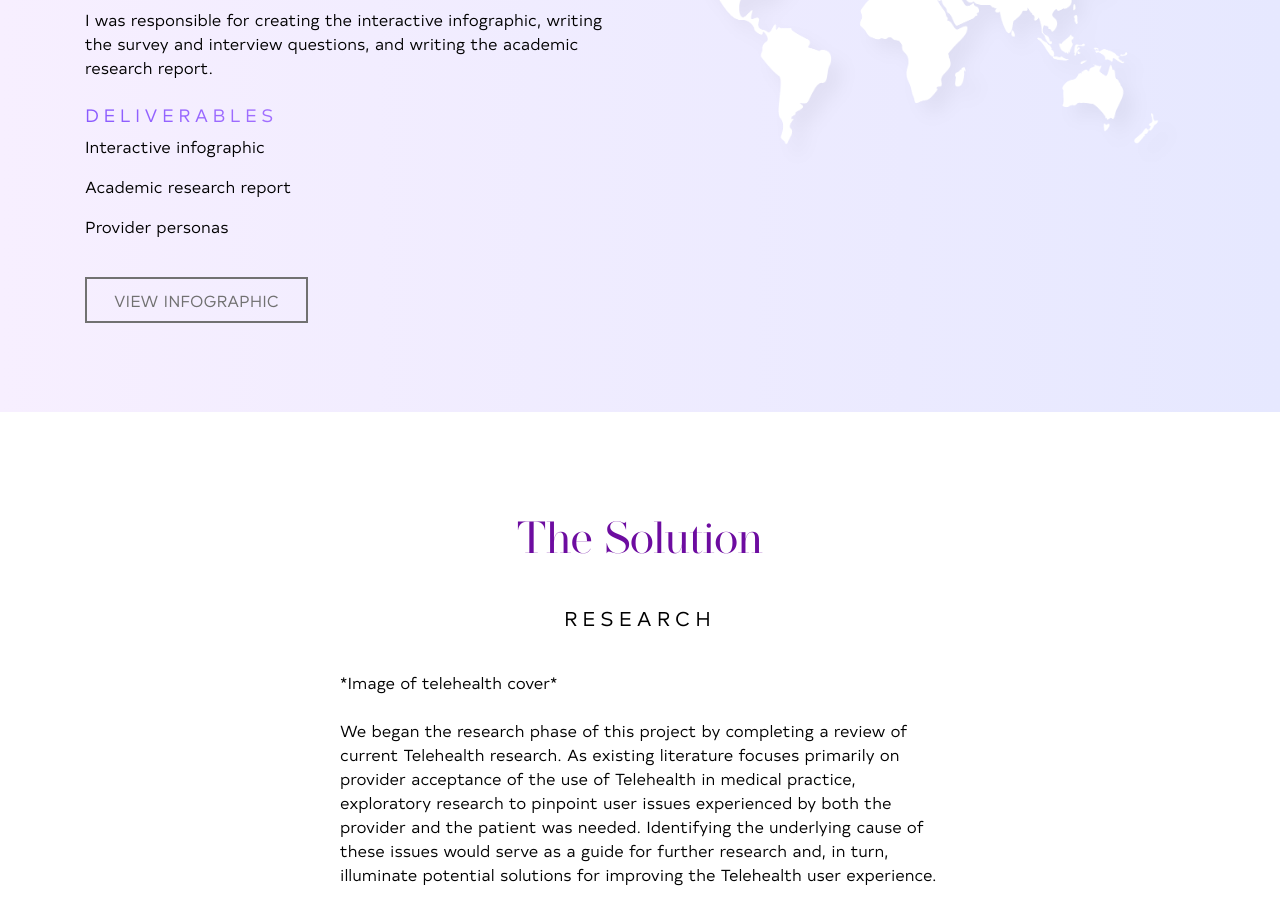
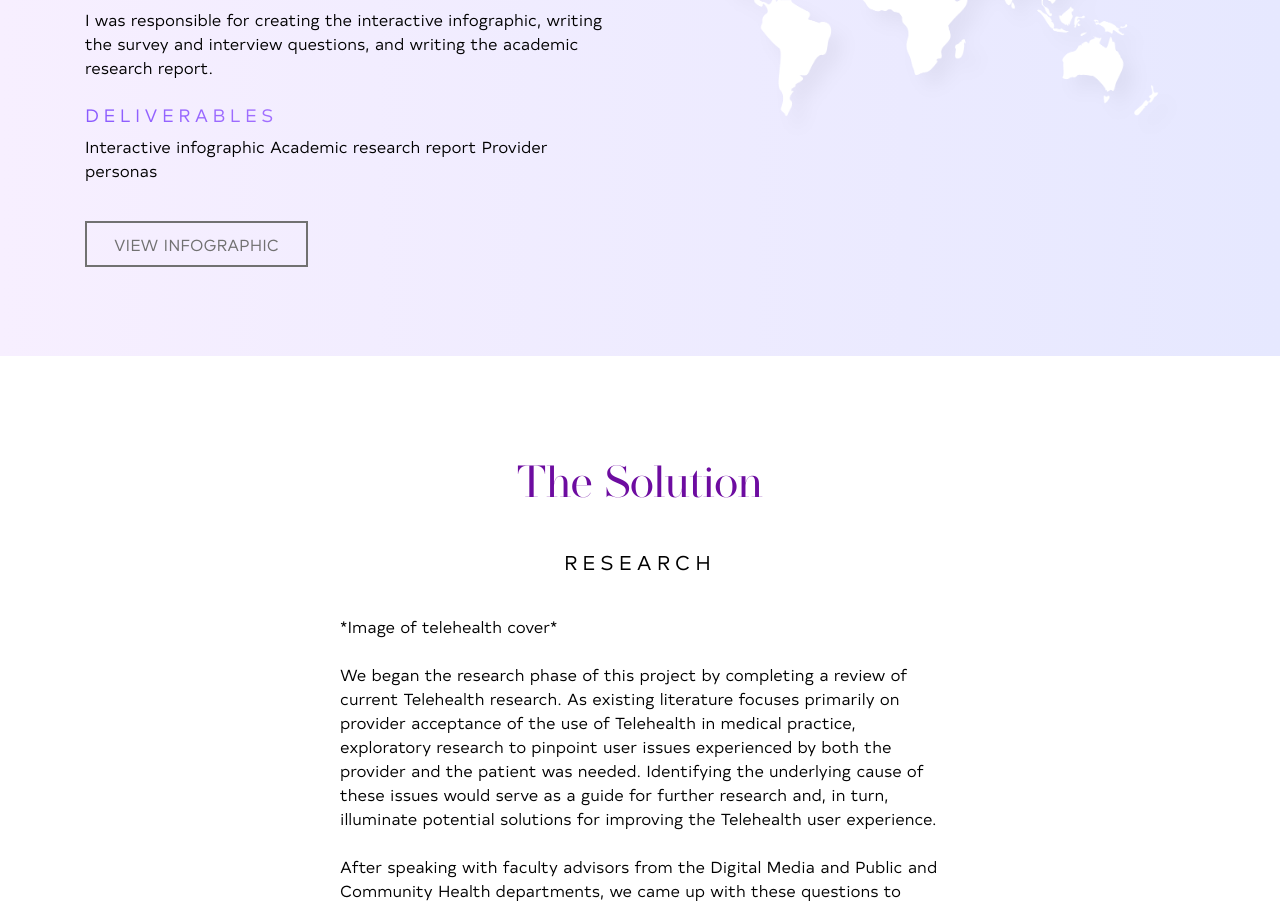
Before and after one commit to sarahcallison/sarahPortfolio, a Nuxt app: page /userResearch in a window 1280 px wide. Shown: the part 780-1686 px from the top of the page. Built offline with nearby package versions, Linux system fonts and the light colour scheme.

Commit message:
Update userResearch.vue

```diff
--- a/pages/userResearch.vue
+++ b/pages/userResearch.vue
@@ -62,9 +62,9 @@
 
 
 							<h4 class="purpHeader">Deliverables</h4>
-							<p class="highFidText">Interactive infographic</p>
-							<p class="highFidText">Academic research report</p>
-							<p class="highFidText">Provider personas</p>
+							<p class="highFidText">Interactive infographic
+							Academic research report
+							Provider personas</p>
 							<GradButton
 								title="View infographic"
 								url="https://sarahcallison.github.io/"
```
